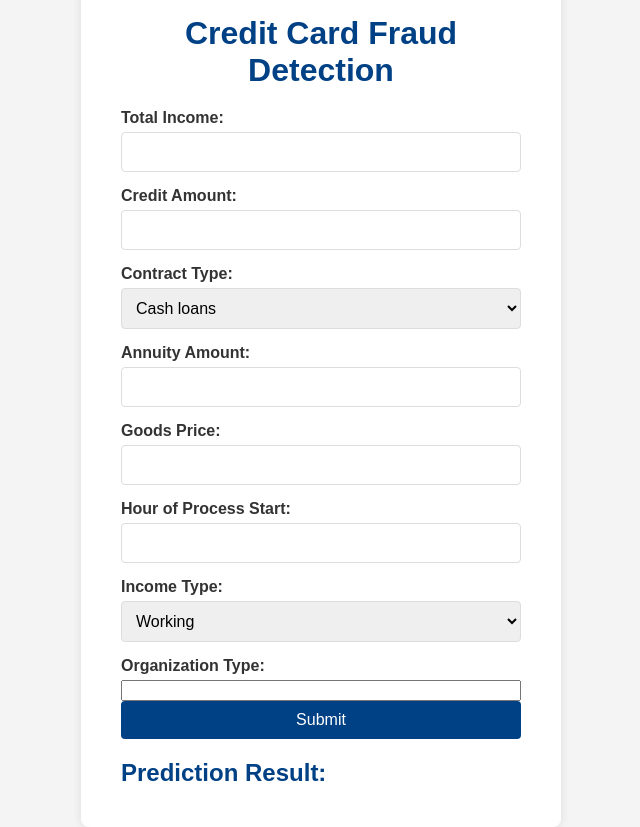
After one commit to Eswarkarthikk/Objectdetection, a Django app: page /predict_fraud/ in a window 1280 px wide. The commit adds this page. Shown: the whole page, without its empty margins (319-959 px from the left). Run offline with Django 4.2, Linux system fonts and the light colour scheme.

Commit message:
nothing is changed . help mee heeheeehee

```diff
--- /dev/null
+++ b/myresume/templates/credit_fraud.html
@@ -0,0 +1,153 @@
+<!DOCTYPE html>
+<html lang="en">
+<head>
+    <meta charset="UTF-8">
+    <meta name="viewport" content="width=device-width, initial-scale=1.0">
+    <title>Credit Card Fraud Detection</title>
+    <style>
+        body {
+            font-family: Arial, sans-serif;
+            background-color: #f4f4f4;
+            margin: 0;
+            padding: 0;
+            display: flex;
+            justify-content: center;
+            align-items: center;
+            height: 100vh;
+            color: #333;
+        }
+
+        .container {
+            background-color: #fff;
+            padding: 20px 40px;
+            border-radius: 8px;
+            box-shadow: 0 0 10px rgba(0, 0, 0, 0.1);
+            width: 400px;
+        }
+
+        h1 {
+            text-align: center;
+            color: #004085;
+            margin-bottom: 20px;
+        }
+
+        form {
+            display: flex;
+            flex-direction: column;
+        }
+
+        label {
+            margin-bottom: 5px;
+            font-weight: bold;
+        }
+
+        input[type="number"],
+        select {
+            padding: 10px;
+            margin-bottom: 15px;
+            border: 1px solid #ddd;
+            border-radius: 4px;
+            font-size: 16px;
+        }
+
+        button {
+            padding: 10px;
+            background-color: #004085;
+            color: white;
+            border: none;
+            border-radius: 4px;
+            cursor: pointer;
+            font-size: 16px;
+            transition: background-color 0.3s ease;
+        }
+
+        button:hover {
+            background-color: #003366;
+        }
+
+        h2 {
+            color: #004085;
+            margin-top: 20px;
+        }
+
+        p {
+            font-size: 18px;
+            font-weight: bold;
+            color: #28a745;
+        }
+    </style>
+</head>
+<body>
+    <div class="container">
+        <h1>Credit Card Fraud Detection</h1>
+        <form id="fraudForm">
+            <label for="amt_income_total">Total Income:</label>
+            <input type="number" id="amt_income_total" name="amt_income_total" required>
+
+            <label for="amt_credit">Credit Amount:</label>
+            <input type="number" id="amt_credit" name="amt_credit" required>
+
+            <label for="contract_type">Contract Type:</label>
+            <select id="contract_type" name="contract_type" required>
+                <option value="Cash loans">Cash loans</option>
+                <option value="Revolving loans">Revolving loans</option>
+            </select>
+
+            <label for="amt_annuity">Annuity Amount:</label>
+            <input type="number" id="amt_annuity" name="amt_annuity" required>
+
+            <label for="amt_goods_price">Goods Price:</label>
+            <input type="number" id="amt_goods_price" name="amt_goods_price" required>
+
+            <label for="hour_appr_process_start">Hour of Process Start:</label>
+            <input type="number" id="hour_appr_process_start" name="hour_appr_process_start" required>
+
+            <label for="name_income_type">Income Type:</label>
+            <select id="name_income_type" name="name_income_type" required>
+                <option value="Working">Working</option>
+                <option value="Commercial associate">Commercial associate</option>
+                <option value="Pensioner">Pensioner</option>
+                <option value="State servant">State servant</option>
+                <option value="Student">Student</option>
+            </select>
+
+            <label for="organization_type">Organization Type:</label>
+            <input type="text" id="organization_type" name="organization_type" required>
+
+            <button type="button" onclick="submitForm()">Submit</button>
+        </form>
+
+        <h2>Prediction Result:</h2>
+        <p id="result"></p>
+    </div>
+
+    <script>
+        function submitForm() {
+            const formData = {
+                amt_income_total: document.getElementById('amt_income_total').value,
+                amt_credit: document.getElementById('amt_credit').value,
+                contract_type: document.getElementById('contract_type').value,
+                amt_annuity: document.getElementById('amt_annuity').value,
+                amt_goods_price: document.getElementById('amt_goods_price').value,
+                hour_appr_process_start: document.getElementById('hour_appr_process_start').value,
+                name_income_type: document.getElementById('name_income_type').value,
+                organization_type: document.getElementById('organization_type').value,
+            };
+
+            fetch('', {
+                method: 'POST',
+                headers: {
+                    'Content-Type': 'application/json',
+                    'X-CSRFToken': '{{ csrf_token }}'
+                },
+                body: JSON.stringify(formData)
+            })
+            .then(response => response.json())
+            .then(data => {
+                document.getElementById('result').innerText = data.result;
+            })
+            .catch(error => console.error('Error:', error));
+        }
+    </script>
+</body>
+</html>
--- a/myresume/urls.py
+++ b/myresume/urls.py
@@ -3,5 +3,6 @@ from . import views
 
 urlpatterns = [
     path('', views.upload_image, name='upload_image'),
+    path('predict_fraud/', views.predict_fraud, name='predict_fraud'),
     path('task_status/<str:task_id>/', views.task_status, name='task_status'),
 ]
--- a/myresume/views.py
+++ b/myresume/views.py
@@ -104,3 +104,30 @@ def compress_image(temp_file_path):
     # Add your image compression logic here
     compressed_image_path = temp_file_path  # Placeholder, update with actual path
     return compressed_image_path
+
+
+import json
+from django.http import JsonResponse
+from django.views.decorators.csrf import csrf_exempt
+from gradio_client import Client
+
+def predict_fraud(request):
+    if request.method == "POST":
+        data = json.loads(request.body)
+
+        client = Client("EswarKarthikk/credit_card_fraud_detection")
+        result = client.predict(
+            amt_income_total=float(data['amt_income_total']),
+            amt_credit=float(data['amt_credit']),
+            contract_type=data['contract_type'],
+            amt_annuity=float(data['amt_annuity']),
+            amt_goods_price=float(data['amt_goods_price']),
+            hour_appr_process_start=int(data['hour_appr_process_start']),
+            name_income_type=data['name_income_type'],
+            organization_type=data['organization_type'],
+            api_name="/predict_fraud"
+        )
+
+        return JsonResponse({'result': result})
+
+    return render(request, 'credit_fraud.html')
```
Also changed, not shown: myresume/templates/digit recognition.html (added, +60 -0 lines), myresume/templates/index.html (+8 -3 lines).
